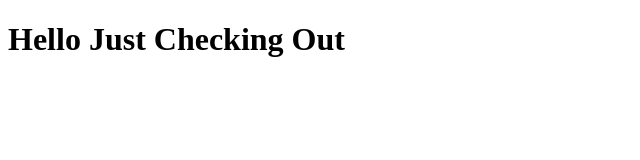
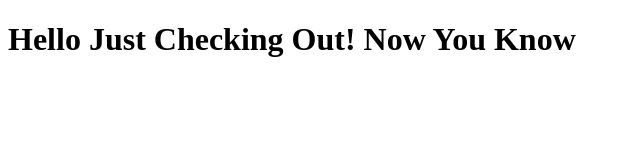
Before and after one commit to vishalk1317/demo-file, a plain HTML site: page mysite/index.html in a window 1280 px wide. Shown: the whole page, without its empty margins (0-640 px from the left). Drawn offline with Linux system fonts and the light colour scheme.

Commit message:
Small Changes.

```diff
--- a/mysite/index.html
+++ b/mysite/index.html
@@ -4,7 +4,7 @@
 	<title>Demo File</title>
 </head>
 <body>
-	<h1>Hello Just Checking Out</h1>
+	<h1>Hello Just Checking Out! Now You Know</h1>
 
 </body>
 </html>
```
